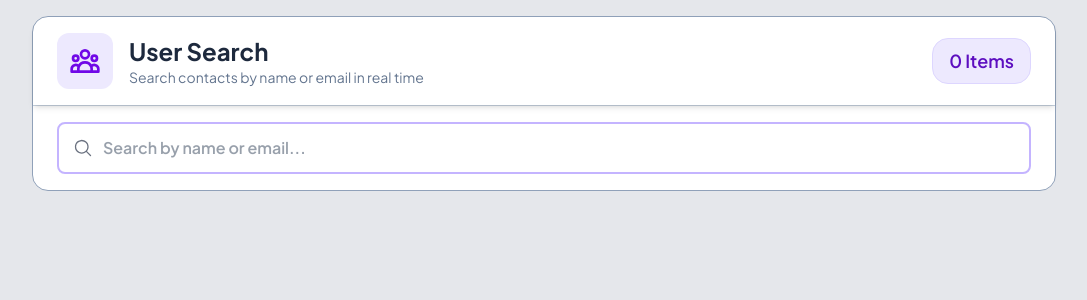
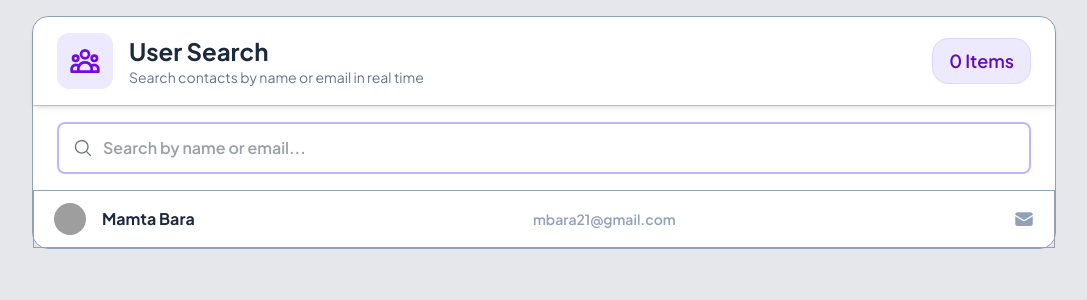
Before and after one commit to Sarfarosh-0/Web_Development, a React (Vite) app in the folder REACT_JS/02_React_App/: page / in a window 1280 px wide. Shown: the top 300 px of the page, without its empty margins (96-1183 px from the left). Built offline with nearby package versions, Linux system fonts and the light colour scheme; grey boxes are pictures that could not be loaded.

Commit message:
Contact Card

```diff
--- a/REACT_JS/02_React_App/src/04_User_Search/App.jsx
+++ b/REACT_JS/02_React_App/src/04_User_Search/App.jsx
@@ -1,3 +1,4 @@
+import Contact from "./Components/Contact";
 import Header from "./Components/Header";
 import Input from "./Components/Input";
 
@@ -7,6 +8,7 @@ function App() {
         <div className="mx-32 my-4 rounded-2xl border border-slate-400 bg-white">
             <Header />
             <Input />
+            <Contact />
         </div>
 
     )
--- /dev/null
+++ b/REACT_JS/02_React_App/src/04_User_Search/Components/Contact.jsx
@@ -0,0 +1,20 @@
+function Contact() {
+    return (
+        <div className="contactCard px-5 py-3 border border-slate-400 flex items-center justify-between gap-4">
+            <div className="flex gap-4 items-center">
+                <img src="https://img.icons8.com/ios-filled/50/000000/bar-chart--v1.png" alt="Contact" className="rounded-full w-8 h-8 object-cover" />
+                <p className="font-bold text-base text-slate-800">Mamta Bara</p>
+            </div>
+
+            <p className="font-semibold text-slate-400 text-sm">mbara21@gmail.com</p>
+
+            {/* Email Icon */}
+            <svg xmlns="http://www.w3.org/2000/svg" className="w-5 h-5 fill-slate-400" viewBox="0 0 24 24">
+                <path d="M1.5 8.67v8.58a3 3 0 003 3h15a3 3 0 003-3V8.67l-8.928 5.493a3 3 0 01-3.144 0L1.5 8.67z" />
+                <path d="M22.5 6.908V6.75a3 3 0 00-3-3h-15a3 3 0 00-3 3v.158l9.714 5.978a1.5 1.5 0 001.572 0L22.5 6.908z" />
+            </svg>
+        </div>
+    )
+}
+
+export default Contact;
```
